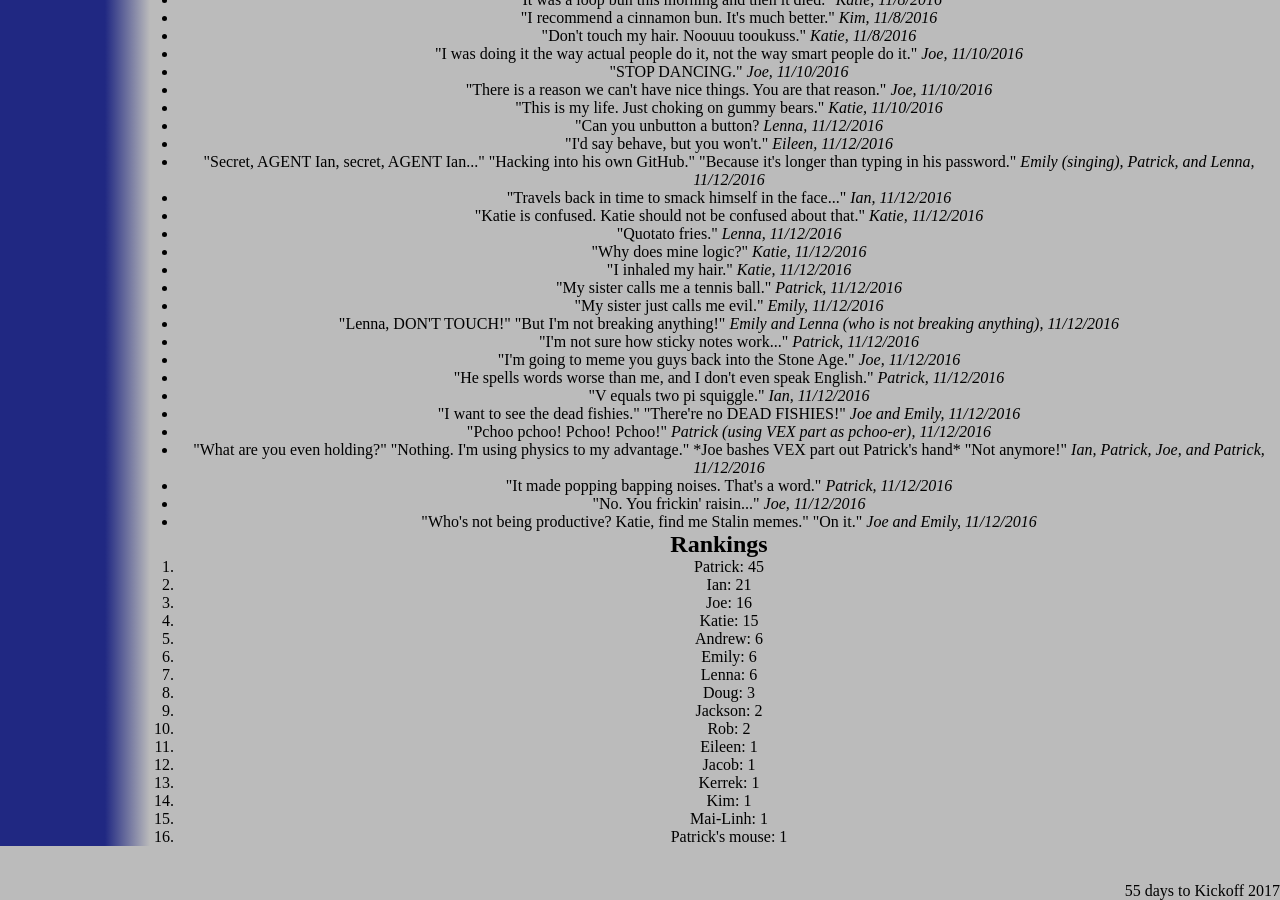
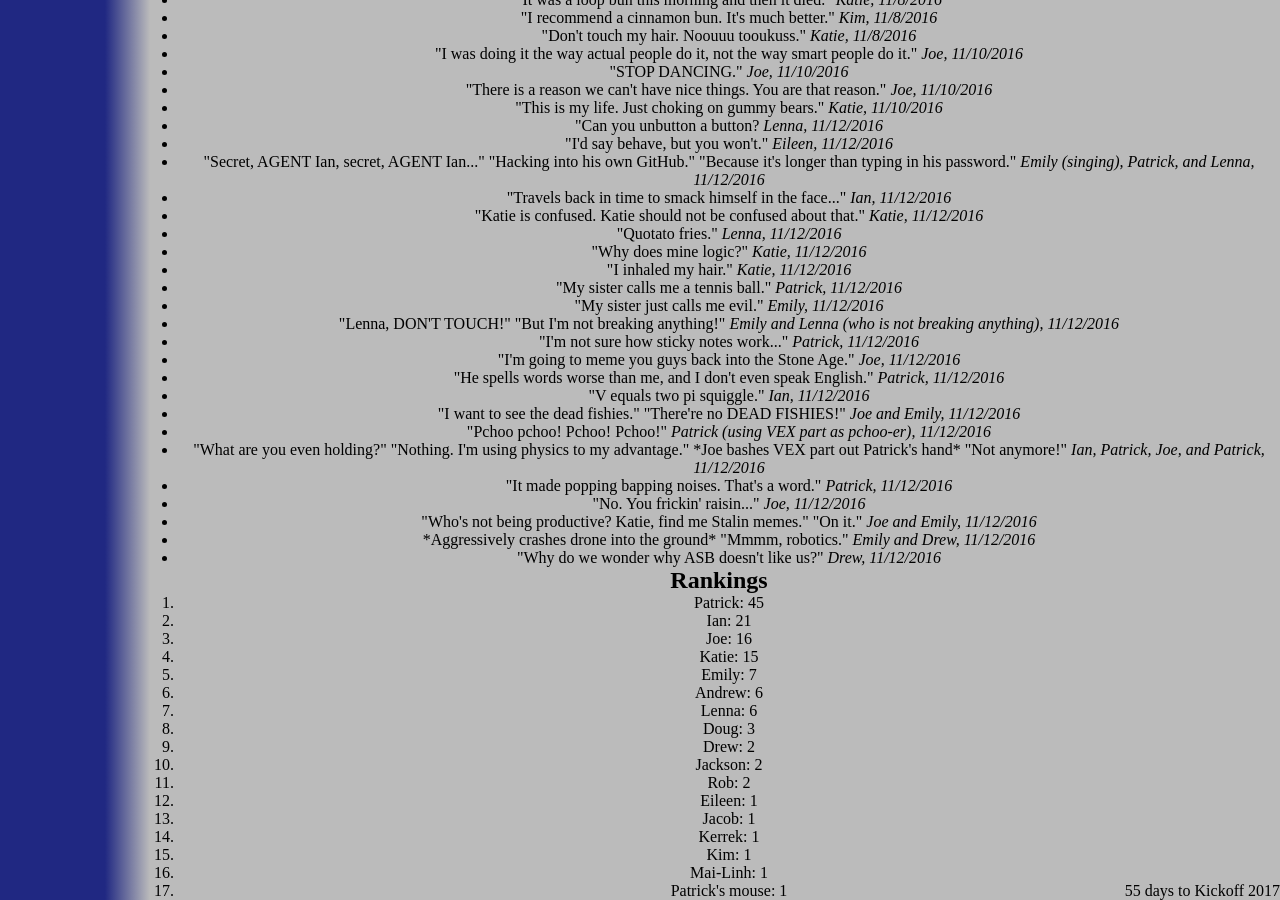
Before and after one commit to katiebugmoon/FRC4131.github.io, a Jekyll site: the page built from media/2017/quotes.html, in a window 1280 px wide and 900 px high, scrolled down 1465 px. Built offline with Jekyll 4.4.1, drawn with Linux system fonts in a browser that asks for light colours; nearby versions of some CDN libraries.

Commit message:
Update quotes.html

```diff
--- a/media/2017/quotes.html
+++ b/media/2017/quotes.html
@@ -105,6 +105,8 @@ title: Build Season 2017 Quotes
 	<li>"It made popping bapping noises. That's a word." <i>Patrick, 11/12/2016</i></li>
 	<li>"No. You frickin' raisin..." <i>Joe, 11/12/2016</i></li>
 	<li>"Who's not being productive? Katie, find me Stalin memes." "On it." <i>Joe and Emily, 11/12/2016</i></li>
+	<li>*Aggressively crashes drone into the ground* "Mmmm, robotics." <i>Emily and Drew, 11/12/2016</i></li>
+	<li>"Why do we wonder why ASB doesn't like us?" <i>Drew, 11/12/2016</i></li>
 </ul>
 <h2>Rankings</h2>
 <ol id='rankings'></ol>
```
